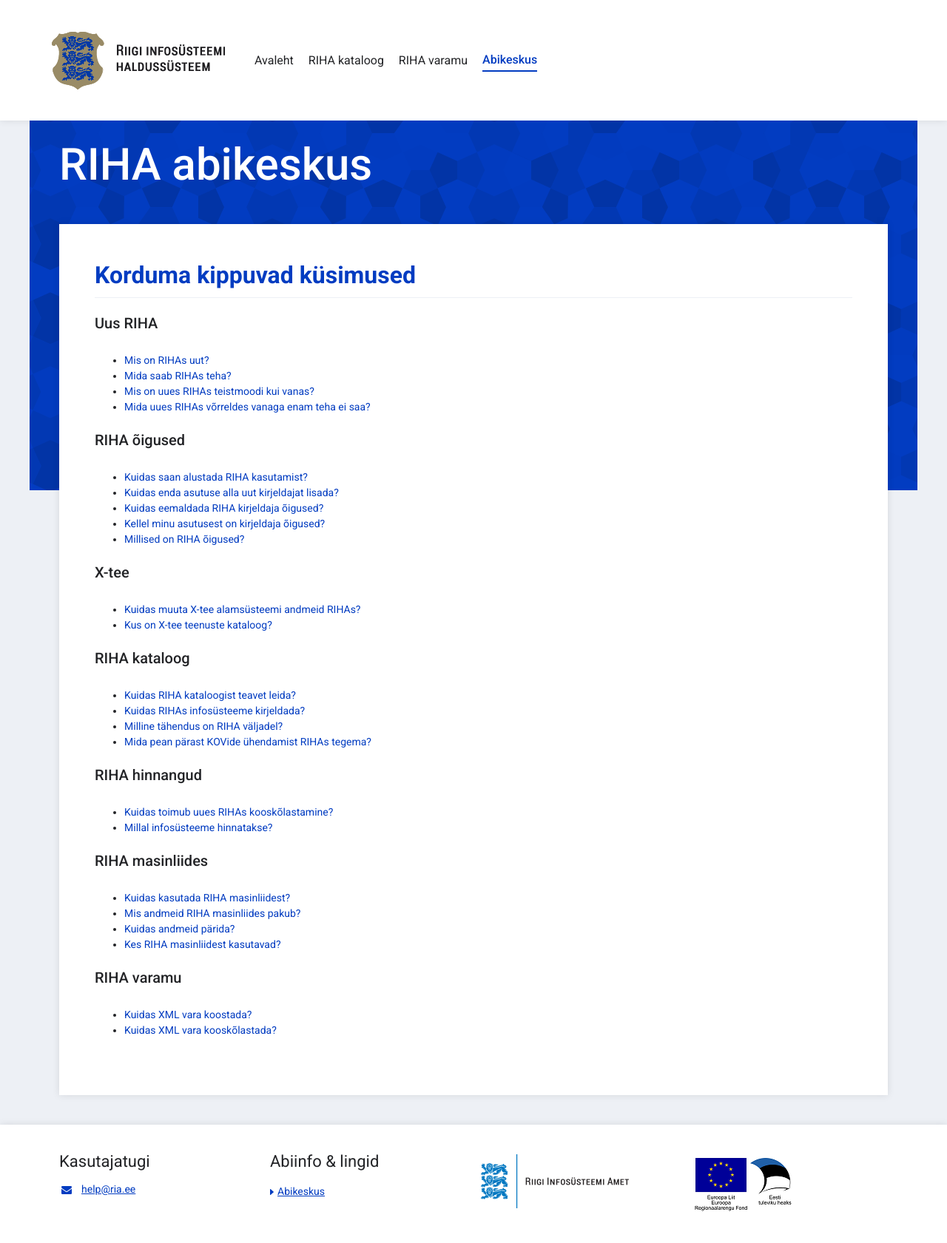
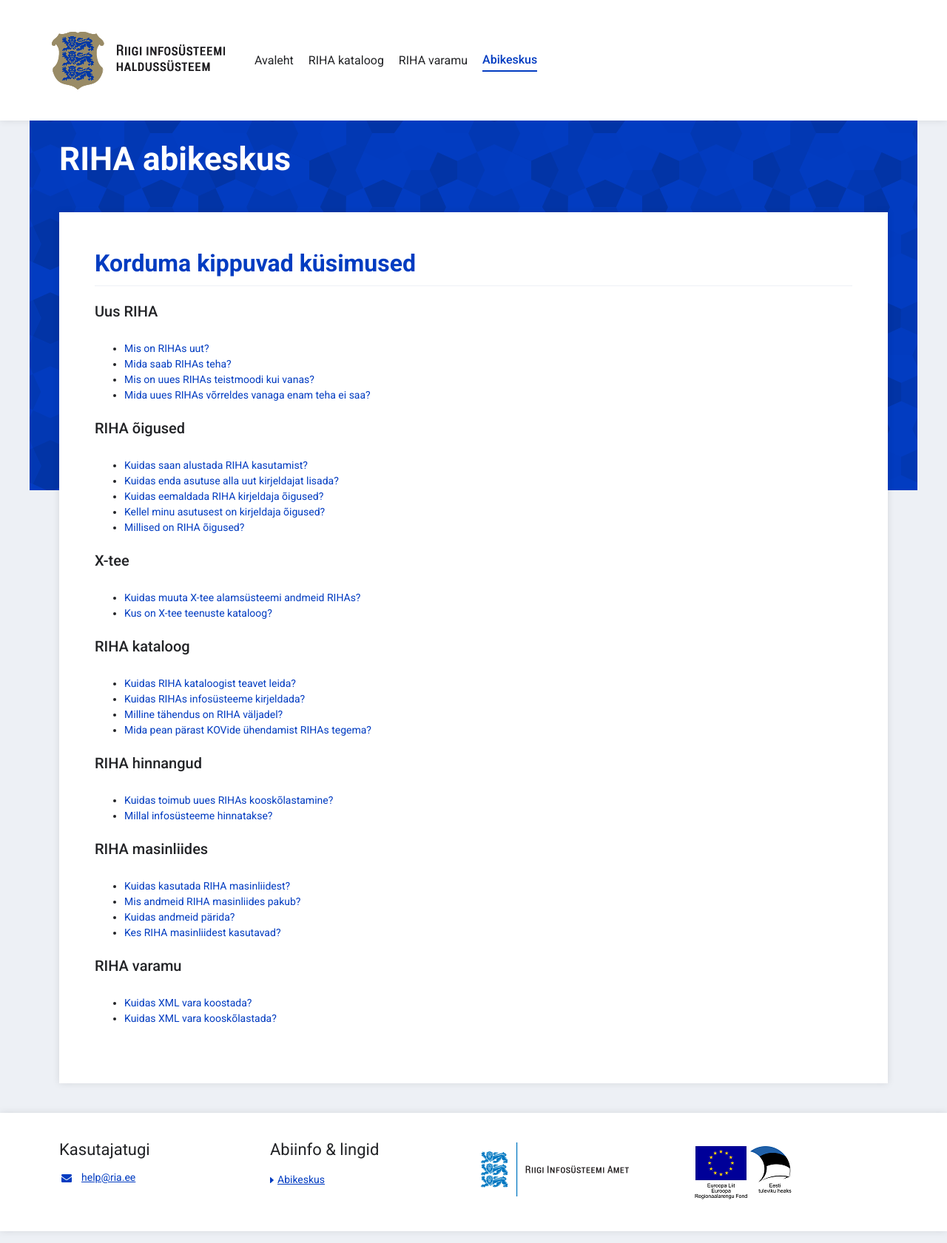
Before and after one commit to e-gov/RIHA-Help, a Jekyll site: the page built from docs/index.md, in a window 1280 px wide. Shown: the whole page at 74% size. Built offline with Jekyll 4.4.1, drawn with Linux system fonts in a browser that asks for light colours.

Commit message:
Add H1 overrides to resources.css
- Now the headings match RIHA-Browser and RIHA-Assets

```diff
--- a/docs/css/resources.css
+++ b/docs/css/resources.css
@@ -1,4 +1,11 @@
 /* RIHA-Help specific overrides */
+
+.pagehead h1, .pagehead .h1 {
+    font-weight: bold;
+    font-size: 44px;
+    line-height: 1;
+    margin-bottom: 30px;
+}
 
 h2 {
     font-size: 2rem;
```
